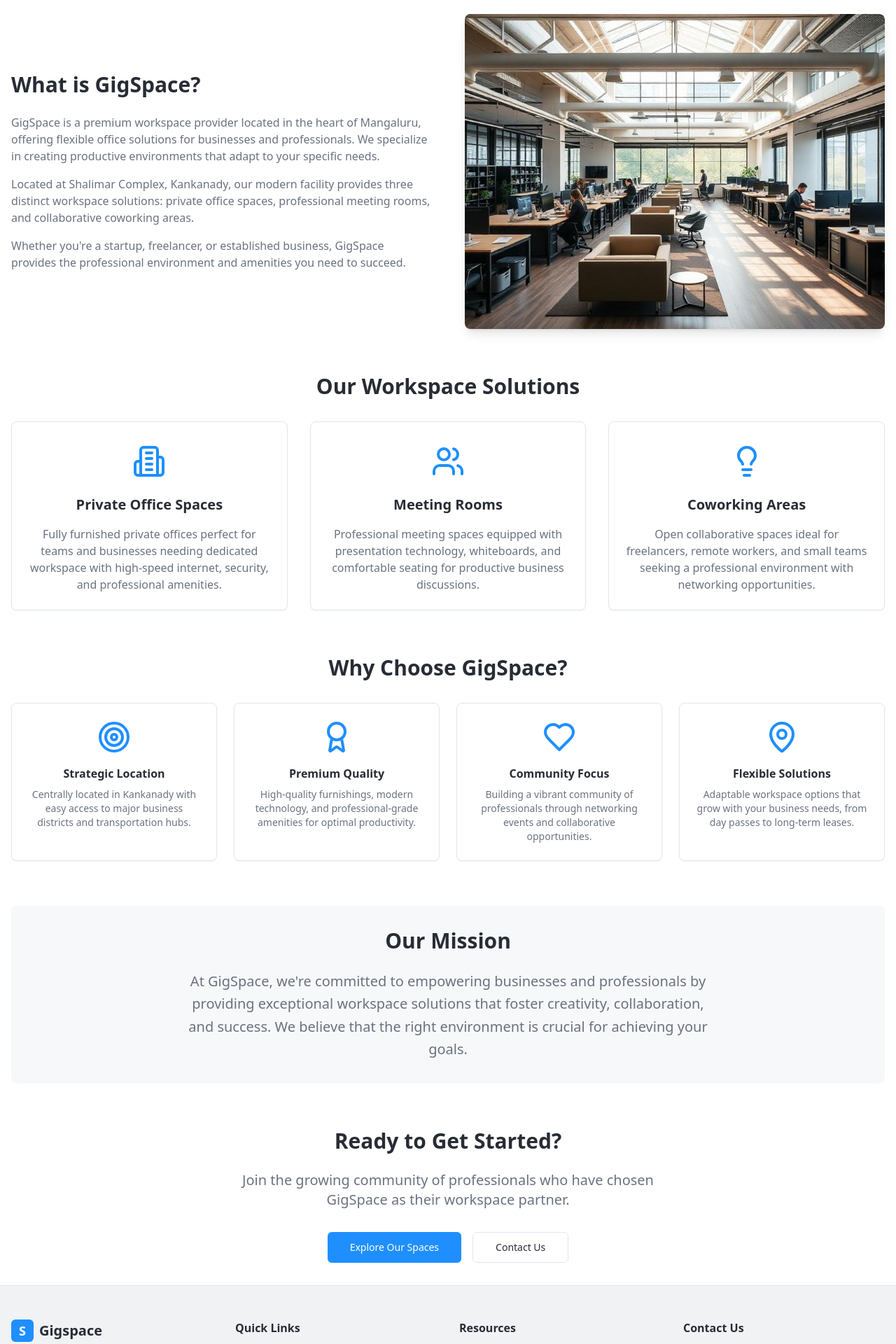
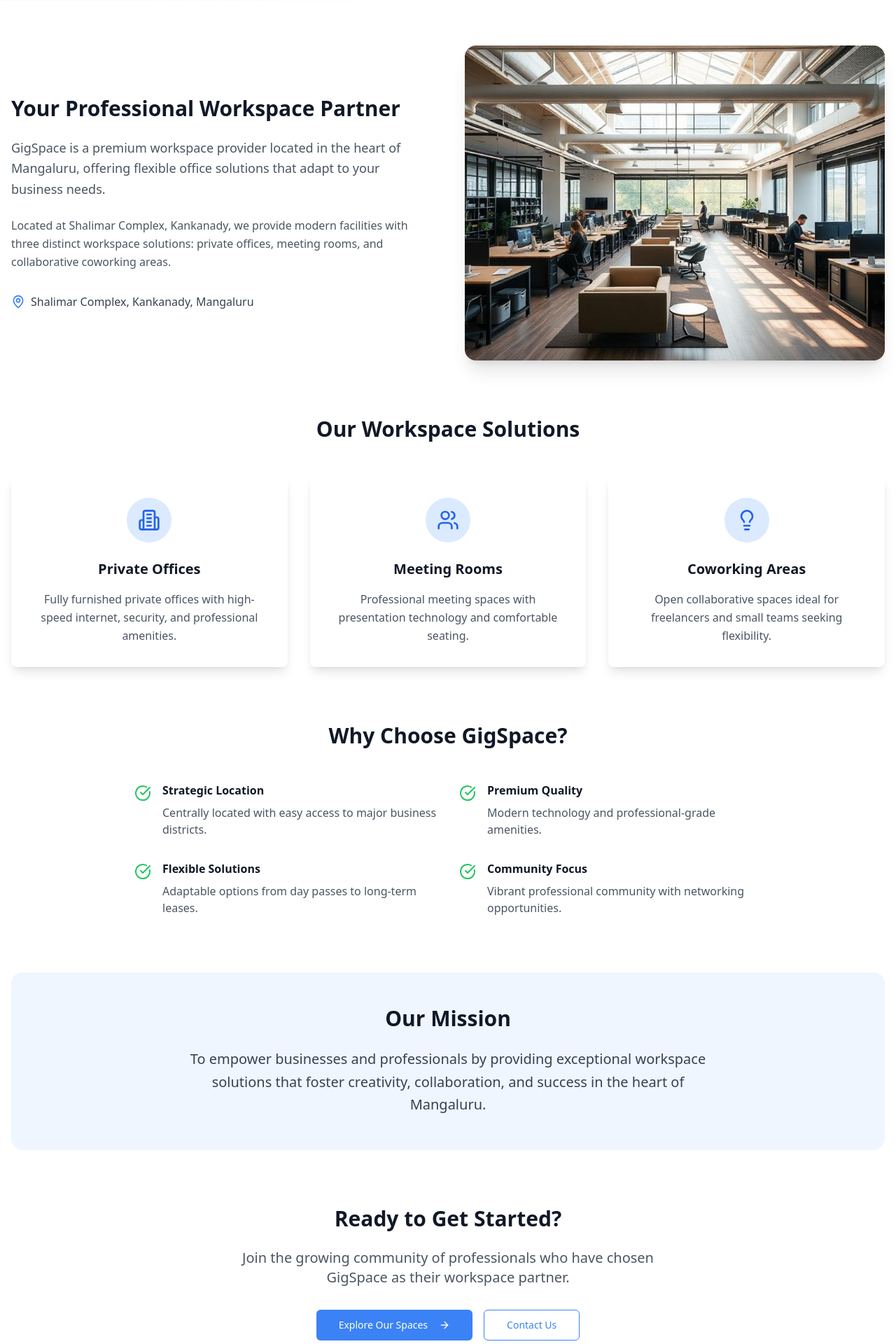
Before and after one commit to AbishekBala/smart-space-booker, a React (Vite) app: page /about in a window 1280 px wide. Shown: the part 360-2280 px from the top of the page at 70% size. Built offline with nearby package versions, Linux system fonts and the light colour scheme.

Commit message:
about page completed

```diff
--- a/src/pages/About.tsx
+++ b/src/pages/About.tsx
@@ -1,178 +1,191 @@
 import { Button } from "@/components/ui/button";
 import { Card, CardContent } from "@/components/ui/card";
-import { Badge } from "@/components/ui/badge";
-import { MapPin, Users, Building2, Award, Heart, Target, Lightbulb } from "lucide-react";
-import { Link } from "react-router-dom";
+import { Building2, Users, Lightbulb, MapPin, CheckCircle, ArrowRight } from "lucide-react";
+import { useNavigate } from "react-router-dom";
 import Header from "@/components/Header";
 import Footer from "@/components/Footer";
 import { useScrollToTop } from "@/hooks/use-scroll-to-top";
+import coworkingImage from "@/assets/coworking-space.jpg";
 
 const About = () => {
   // Scroll to top when component mounts
   useScrollToTop();
+  const navigate = useNavigate();
 
   return (
     <div className="min-h-screen bg-background">
       <Header />
 
-      <main className="container mx-auto px-4 py-8">
       {/* Hero Section */}
-        <div className="text-center mb-16">
-          <Badge variant="secondary" className="mb-4">About GigSpace</Badge>
-          <h1 className="text-4xl md:text-5xl font-bold text-foreground mb-6">
-            Premium Workspace Solutions in Mangaluru
+      <section className="py-20 bg-gradient-to-br from-blue-50 to-white">
+        <div className="container mx-auto px-4 text-center">
+          <h1 className="text-4xl md:text-5xl font-bold text-gray-900 mb-6">
+            About GigSpace
           </h1>
-          <p className="text-xl text-muted-foreground max-w-3xl mx-auto leading-relaxed">
-            GigSpace provides premium workspace solutions including private office spaces, meeting rooms,
-            and coworking areas designed for modern businesses and professionals.
+          <p className="text-xl text-gray-600 max-w-3xl mx-auto">
+            Premium workspace solutions in Mangaluru, designed for modern businesses and professionals.
           </p>
         </div>
+      </section>
 
-        {/* About GigSpace Section */}
-        <div className="mb-16">
-          <div className="grid lg:grid-cols-2 gap-12 items-center">
+      {/* Main Content */}
+      <section className="py-16">
+        <div className="container mx-auto px-4">
+          <div className="grid lg:grid-cols-2 gap-12 items-center mb-20">
             <div>
-              <h2 className="text-3xl font-bold text-foreground mb-6">What is GigSpace?</h2>
-              <div className="space-y-4 text-muted-foreground">
-                <p>
-                  GigSpace is a premium workspace provider located in the heart of Mangaluru, offering flexible
-                  office solutions for businesses and professionals. We specialize in creating productive environments
-                  that adapt to your specific needs.
+              <h2 className="text-3xl font-bold text-gray-900 mb-6">
+                Your Professional Workspace Partner
+              </h2>
+              <p className="text-gray-600 mb-6 text-lg leading-relaxed">
+                GigSpace is a premium workspace provider located in the heart of Mangaluru, offering
+                flexible office solutions that adapt to your business needs.
               </p>
-                <p>
-                  Located at Shalimar Complex, Kankanady, our modern facility provides three distinct workspace
-                  solutions: private office spaces, professional meeting rooms, and collaborative coworking areas.
+              <p className="text-gray-600 mb-8 leading-relaxed">
+                Located at Shalimar Complex, Kankanady, we provide modern facilities with three distinct
+                workspace solutions: private offices, meeting rooms, and collaborative coworking areas.
               </p>
-                <p>
-                  Whether you're a startup, freelancer, or established business, GigSpace provides the professional
-                  environment and amenities you need to succeed.
-                </p>
+              <div className="flex items-center text-gray-700">
+                <MapPin className="h-5 w-5 text-blue-500 mr-2" />
+                <span>Shalimar Complex, Kankanady, Mangaluru</span>
               </div>
             </div>
             <div className="relative">
               <img
-                src="/src/assets/coworking-space.jpg"
-                alt="Modern GigSpace workspace with professionals collaborating"
-                className="rounded-lg shadow-lg w-full"
+                src={coworkingImage}
+                alt="Modern GigSpace workspace"
+                className="rounded-2xl shadow-xl w-full"
               />
             </div>
           </div>
+
+          {/* Workspace Solutions */}
+          <div className="mb-20">
+            <h2 className="text-3xl font-bold text-gray-900 text-center mb-12">
+              Our Workspace Solutions
+            </h2>
+            <div className="grid md:grid-cols-3 gap-8">
+              <Card className="border-0 shadow-lg hover:shadow-xl transition-shadow duration-300">
+                <CardContent className="p-8 text-center">
+                  <div className="w-16 h-16 bg-blue-100 rounded-full flex items-center justify-center mx-auto mb-6">
+                    <Building2 className="h-8 w-8 text-blue-600" />
                   </div>
-
-        {/* Our Workspace Solutions */}
-        <div className="mb-16">
-          <h2 className="text-3xl font-bold text-foreground text-center mb-8">Our Workspace Solutions</h2>
-          <div className="grid md:grid-cols-3 gap-8">
-            <Card className="h-full">
-              <CardContent className="pt-8">
-                <div className="text-center">
-                  <Building2 className="h-12 w-12 text-primary mx-auto mb-6" />
-                  <h3 className="text-xl font-semibold mb-4">Private Office Spaces</h3>
-                  <p className="text-muted-foreground">
-                    Fully furnished private offices perfect for teams and businesses needing dedicated workspace with
-                    high-speed internet, security, and professional amenities.
-                  </p>
-                </div>
-              </CardContent>
-            </Card>
-            <Card className="h-full">
-              <CardContent className="pt-8">
-                <div className="text-center">
-                  <Users className="h-12 w-12 text-primary mx-auto mb-6" />
-                  <h3 className="text-xl font-semibold mb-4">Meeting Rooms</h3>
-                  <p className="text-muted-foreground">
-                    Professional meeting spaces equipped with presentation technology, whiteboards, and comfortable
-                    seating for productive business discussions.
-                  </p>
-                </div>
-              </CardContent>
-            </Card>
-            <Card className="h-full">
-              <CardContent className="pt-8">
-                <div className="text-center">
-                  <Lightbulb className="h-12 w-12 text-primary mx-auto mb-6" />
-                  <h3 className="text-xl font-semibold mb-4">Coworking Areas</h3>
-                  <p className="text-muted-foreground">
-                    Open collaborative spaces ideal for freelancers, remote workers, and small teams seeking
-                    a professional environment with networking opportunities.
-                  </p>
-                </div>
-              </CardContent>
-            </Card>
-          </div>
-        </div>
-
-        {/* Why Choose GigSpace */}
-        <div className="mb-16">
-          <h2 className="text-3xl font-bold text-foreground text-center mb-8">Why Choose GigSpace?</h2>
-          <div className="grid md:grid-cols-2 lg:grid-cols-4 gap-6">
-            <Card className="h-full">
-              <CardContent className="pt-6 text-center">
-                <Target className="h-12 w-12 text-primary mx-auto mb-4" />
-                <h3 className="font-semibold mb-2">Strategic Location</h3>
-                <p className="text-sm text-muted-foreground">
-                  Centrally located in Kankanady with easy access to major business districts and transportation hubs.
+                  <h3 className="text-xl font-semibold mb-4 text-gray-900">Private Offices</h3>
+                  <p className="text-gray-600 leading-relaxed">
+                    Fully furnished private offices with high-speed internet, security, and professional amenities.
                   </p>
                 </CardContent>
               </Card>
-            <Card className="h-full">
-              <CardContent className="pt-6 text-center">
-                <Award className="h-12 w-12 text-primary mx-auto mb-4" />
-                <h3 className="font-semibold mb-2">Premium Quality</h3>
-                <p className="text-sm text-muted-foreground">
-                  High-quality furnishings, modern technology, and professional-grade amenities for optimal productivity.
+
+              <Card className="border-0 shadow-lg hover:shadow-xl transition-shadow duration-300">
+                <CardContent className="p-8 text-center">
+                  <div className="w-16 h-16 bg-blue-100 rounded-full flex items-center justify-center mx-auto mb-6">
+                    <Users className="h-8 w-8 text-blue-600" />
+                  </div>
+                  <h3 className="text-xl font-semibold mb-4 text-gray-900">Meeting Rooms</h3>
+                  <p className="text-gray-600 leading-relaxed">
+                    Professional meeting spaces with presentation technology and comfortable seating.
                   </p>
                 </CardContent>
               </Card>
-            <Card className="h-full">
-              <CardContent className="pt-6 text-center">
-                <Heart className="h-12 w-12 text-primary mx-auto mb-4" />
-                <h3 className="font-semibold mb-2">Community Focus</h3>
-                <p className="text-sm text-muted-foreground">
-                  Building a vibrant community of professionals through networking events and collaborative opportunities.
-                </p>
-              </CardContent>
-            </Card>
-            <Card className="h-full">
-              <CardContent className="pt-6 text-center">
-                <MapPin className="h-12 w-12 text-primary mx-auto mb-4" />
-                <h3 className="font-semibold mb-2">Flexible Solutions</h3>
-                <p className="text-sm text-muted-foreground">
-                  Adaptable workspace options that grow with your business needs, from day passes to long-term leases.
+
+              <Card className="border-0 shadow-lg hover:shadow-xl transition-shadow duration-300">
+                <CardContent className="p-8 text-center">
+                  <div className="w-16 h-16 bg-blue-100 rounded-full flex items-center justify-center mx-auto mb-6">
+                    <Lightbulb className="h-8 w-8 text-blue-600" />
+                  </div>
+                  <h3 className="text-xl font-semibold mb-4 text-gray-900">Coworking Areas</h3>
+                  <p className="text-gray-600 leading-relaxed">
+                    Open collaborative spaces ideal for freelancers and small teams seeking flexibility.
                   </p>
                 </CardContent>
               </Card>
             </div>
           </div>
 
-        {/* Our Mission */}
-        <div className="mb-16">
-          <div className="bg-secondary/50 rounded-lg p-8 text-center">
-            <h2 className="text-3xl font-bold text-foreground mb-6">Our Mission</h2>
-            <p className="text-xl text-muted-foreground max-w-3xl mx-auto leading-relaxed">
-              At GigSpace, we're committed to empowering businesses and professionals by providing exceptional
-              workspace solutions that foster creativity, collaboration, and success. We believe that the right
-              environment is crucial for achieving your goals.
-            </p>
+          {/* Why Choose Us */}
+          <div className="mb-20">
+            <h2 className="text-3xl font-bold text-gray-900 text-center mb-12">
+              Why Choose GigSpace?
+            </h2>
+            <div className="grid md:grid-cols-2 gap-8 max-w-4xl mx-auto">
+              <div className="flex items-start space-x-4">
+                <div className="flex-shrink-0">
+                  <CheckCircle className="h-6 w-6 text-green-500 mt-1" />
+                </div>
+                <div>
+                  <h3 className="font-semibold text-gray-900 mb-2">Strategic Location</h3>
+                  <p className="text-gray-600">Centrally located with easy access to major business districts.</p>
                 </div>
               </div>
 
-        {/* Call to Action */}
+              <div className="flex items-start space-x-4">
+                <div className="flex-shrink-0">
+                  <CheckCircle className="h-6 w-6 text-green-500 mt-1" />
+                </div>
+                <div>
+                  <h3 className="font-semibold text-gray-900 mb-2">Premium Quality</h3>
+                  <p className="text-gray-600">Modern technology and professional-grade amenities.</p>
+                </div>
+              </div>
+
+              <div className="flex items-start space-x-4">
+                <div className="flex-shrink-0">
+                  <CheckCircle className="h-6 w-6 text-green-500 mt-1" />
+                </div>
+                <div>
+                  <h3 className="font-semibold text-gray-900 mb-2">Flexible Solutions</h3>
+                  <p className="text-gray-600">Adaptable options from day passes to long-term leases.</p>
+                </div>
+              </div>
+
+              <div className="flex items-start space-x-4">
+                <div className="flex-shrink-0">
+                  <CheckCircle className="h-6 w-6 text-green-500 mt-1" />
+                </div>
+                <div>
+                  <h3 className="font-semibold text-gray-900 mb-2">Community Focus</h3>
+                  <p className="text-gray-600">Vibrant professional community with networking opportunities.</p>
+                </div>
+              </div>
+            </div>
+          </div>
+
+          {/* Mission */}
+          <div className="bg-blue-50 rounded-2xl p-8 md:p-12 text-center mb-20">
+            <h2 className="text-3xl font-bold text-gray-900 mb-6">Our Mission</h2>
+            <p className="text-xl text-gray-700 max-w-3xl mx-auto leading-relaxed">
+              To empower businesses and professionals by providing exceptional workspace solutions
+              that foster creativity, collaboration, and success in the heart of Mangaluru.
+            </p>
+          </div>
+
+          {/* CTA Section */}
           <div className="text-center">
-          <h2 className="text-3xl font-bold text-foreground mb-6">Ready to Get Started?</h2>
-          <p className="text-xl text-muted-foreground mb-8 max-w-2xl mx-auto">
+            <h2 className="text-3xl font-bold text-gray-900 mb-6">Ready to Get Started?</h2>
+            <p className="text-xl text-gray-600 mb-8 max-w-2xl mx-auto">
               Join the growing community of professionals who have chosen GigSpace as their workspace partner.
             </p>
             <div className="flex flex-col sm:flex-row gap-4 justify-center">
-            <Button asChild size="lg">
-              <Link to="/spaces">Explore Our Spaces</Link>
+              <Button
+                onClick={() => navigate("/spaces")}
+                size="lg"
+                className="bg-blue-500 hover:bg-blue-600 text-white"
+              >
+                Explore Our Spaces
+                <ArrowRight className="ml-2 h-4 w-4" />
               </Button>
-            <Button asChild variant="outline" size="lg">
-              <Link to="/contact">Contact Us</Link>
+              <Button
+                onClick={() => navigate("/contact")}
+                variant="outline"
+                size="lg"
+                className="border-blue-500 text-blue-500 hover:bg-blue-50"
+              >
+                Contact Us
               </Button>
             </div>
           </div>
-      </main>
+        </div>
+      </section>
 
       <Footer />
     </div>
```
Lines whose indentation alone changed are shown as unchanged.
